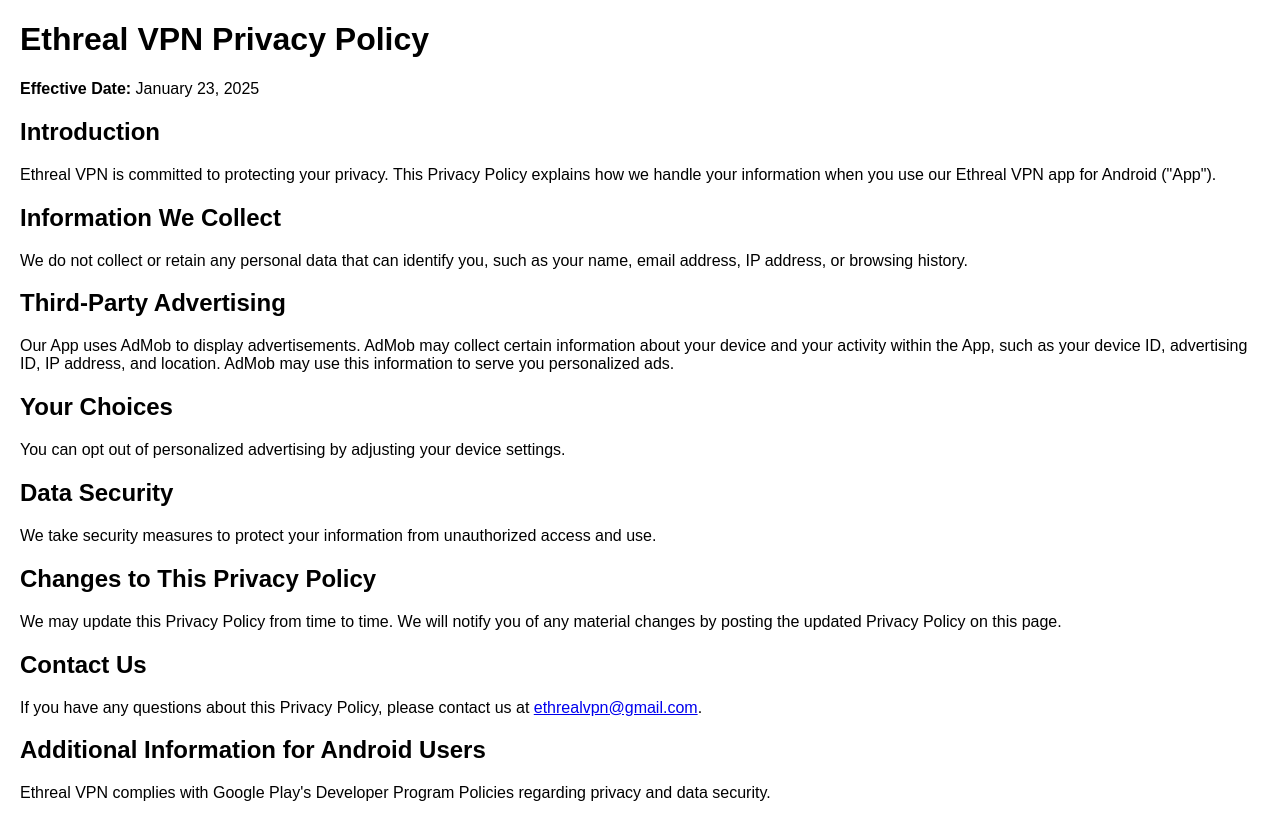
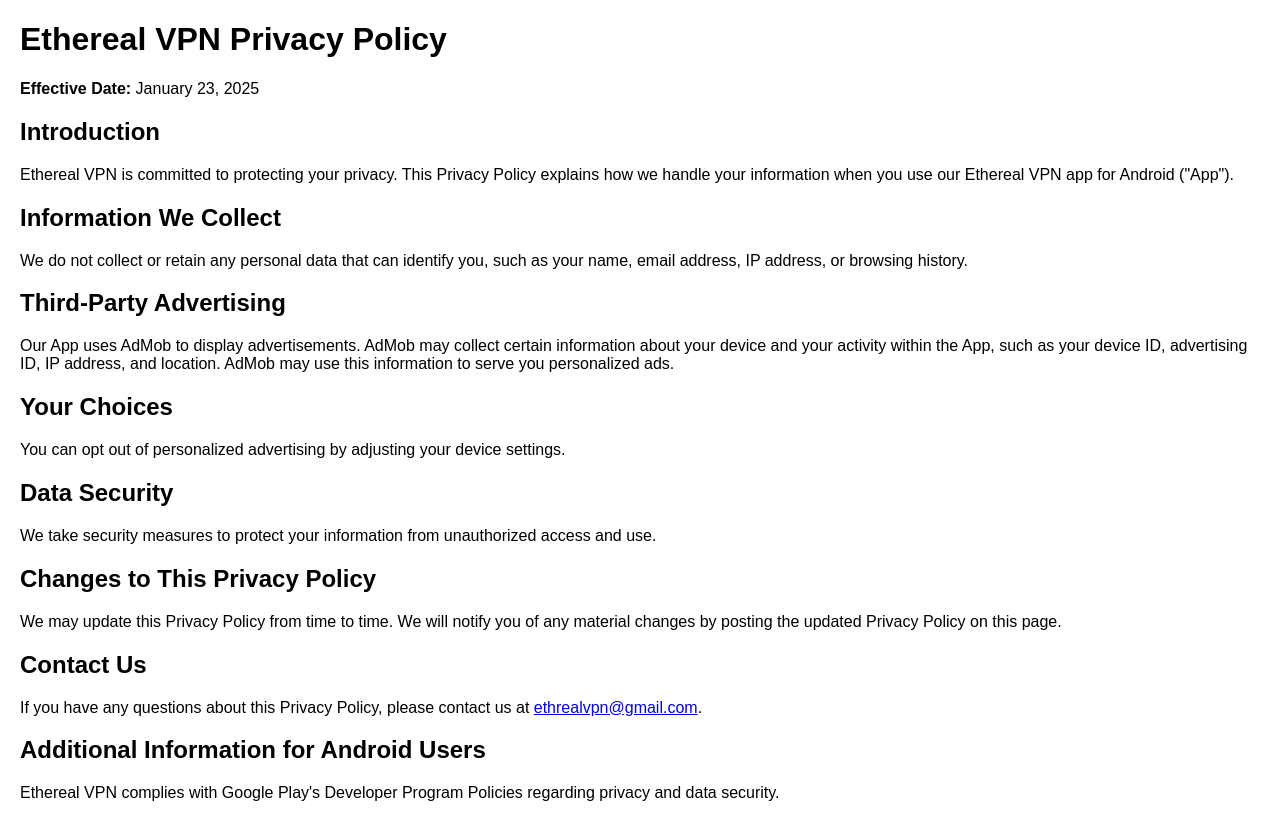
Before and after one commit to KingsleyVPN/Ethreal-VPN-privacy-policy, a plain HTML site: page index.html in a window 1280 px wide. Drawn offline with Linux system fonts and the light colour scheme.

Commit message:
Update index.html

```diff
--- a/index.html
+++ b/index.html
@@ -13,13 +13,13 @@
 </head>
 <body>
 
-    <h1>Ethreal VPN Privacy Policy</h1>
+    <h1>Ethereal VPN Privacy Policy</h1>
 
     <p><strong>Effective Date:</strong> January 23, 2025</p>
 
     <h2>Introduction</h2>
 
-    <p>Ethreal VPN is committed to protecting your privacy. This Privacy Policy explains how we handle your information when you use our Ethreal VPN app for Android ("App").</p>
+    <p>Ethereal VPN is committed to protecting your privacy. This Privacy Policy explains how we handle your information when you use our Ethereal VPN app for Android ("App").</p>
 
     <h2>Information We Collect</h2>
 
@@ -47,7 +47,7 @@
 
     <h2>Additional Information for Android Users</h2>
 
-    <p>Ethreal VPN complies with Google Play's Developer Program Policies regarding privacy and data security.</p>
+    <p>Ethereal VPN complies with Google Play's Developer Program Policies regarding privacy and data security.</p>
 
 </body>
 </html>
```
